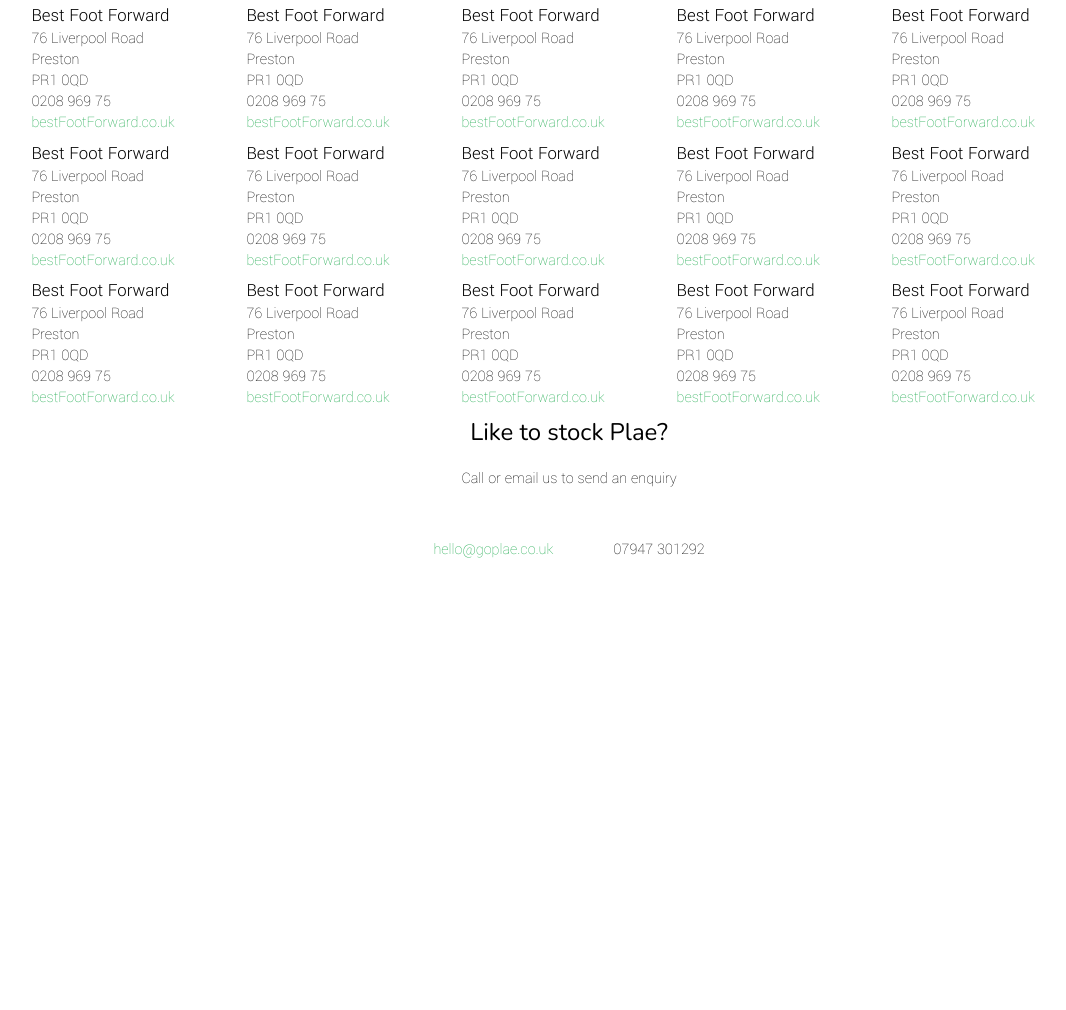
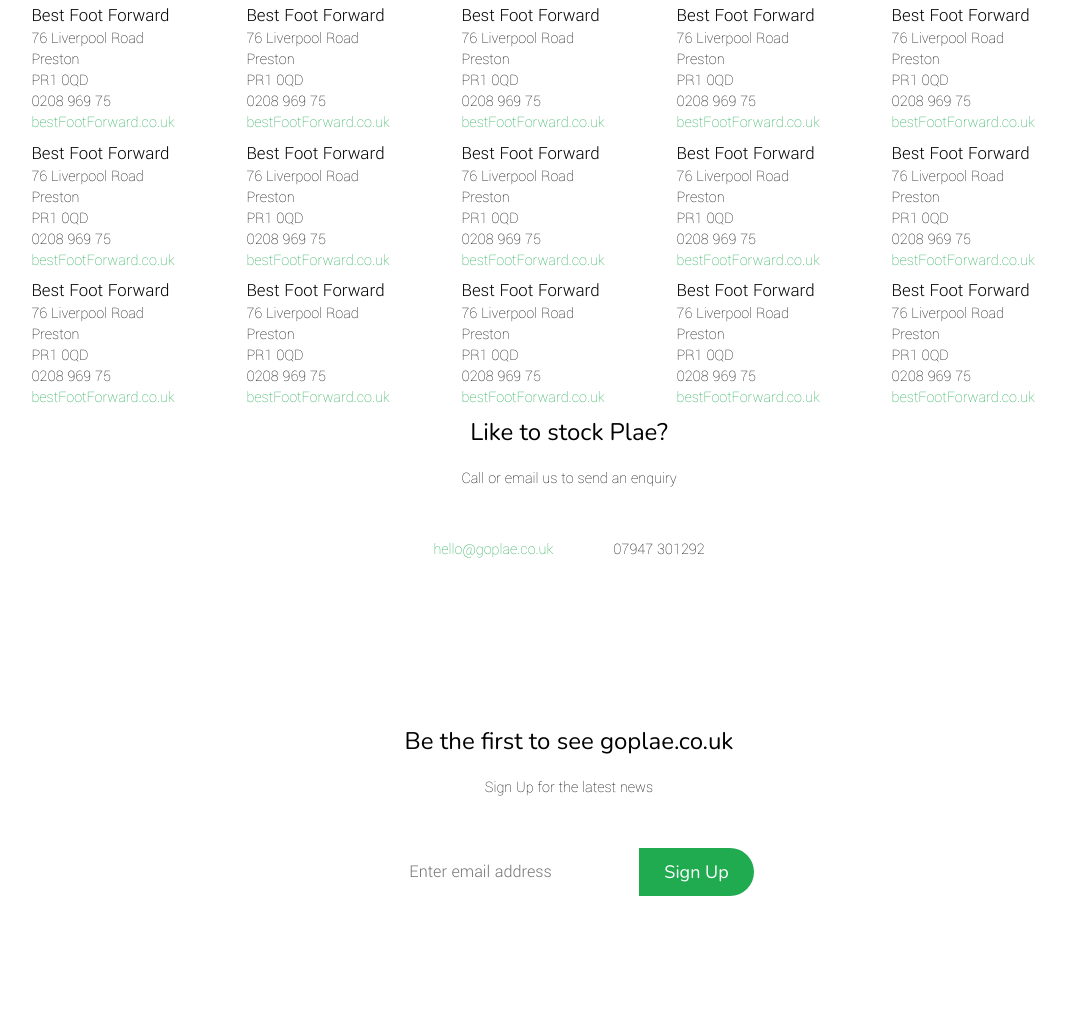
Before and after one commit to dudkin-v/Plae_Holding_Page, a website: page src/index.html in a window 1280 px wide. Shown: the part 4990-6000 px from the top of the page, without its empty margins (71-1137 px from the left). Before the commit the page ends 5600 px from the top, so only its background shows below. Drawn offline with nearby package versions, Linux system fonts and the light colour scheme.

Commit message:
added footer

```diff
--- a/src/index.html
+++ b/src/index.html
@@ -7,7 +7,7 @@
     <link rel="preconnect" href="https://fonts.gstatic.com" crossorigin>
     <link href="https://fonts.googleapis.com/css2?family=Nunito:wght@300;400&family=Yantramanav:wght@100;300&display=swap" rel="stylesheet">
     <link rel="stylesheet" href="style.css" />
-    <title>Plae_HoldinPage</title>
+    <title>Plae</title>
   </head>
   <body>
     <div class="wrapper">
@@ -300,8 +300,18 @@
         </div>
       </section>
 
-
-
+     <footer class="footer">
+       <div class="footer-description">
+         <h2>Be the first to see goplae.co.uk</h2>
+         <p>Sign Up for the latest news</p>
+       </div>
+       <div class="registration-field">
+         <label>
+           <input type="text" placeholder="Enter email address" />
+         </label>
+         <button>Sign Up</button>
+       </div>
+     </footer>
     </div>
   <script src="script.js"></script>
   </body>
--- a/src/style.css
+++ b/src/style.css
@@ -4,6 +4,7 @@
 @import "./styles/css/range.css";
 @import "./styles/css/benefits.css";
 @import "./styles/css/contacts.css";
+@import "./styles/css/footer.css";
 
 * {
   margin: 0;
--- /dev/null
+++ b/src/styles/scss/footer.scss
@@ -0,0 +1,47 @@
+.footer {
+  display: flex;
+  flex-direction: column;
+  align-items: center;
+  justify-content: center;
+  height: 50vh;
+  width: 100%;
+
+  &-description {
+    h2 {
+      padding-bottom: 20px;
+    }
+    p {
+      padding-bottom: 50px;
+      text-align: center;
+    }
+  }
+
+  .registration-field {
+    display: flex;
+    justify-content: center;
+
+    input {
+      border: none;
+      outline: none;
+      background-color: white;
+      font-size: 18px;
+      padding: 12px 25px;
+      border-bottom-left-radius: 25px;
+      border-top-left-radius: 25px;
+      font-family: "Yantramanav", sans-serif;
+    }
+
+    button {
+      border: none;
+      font-size: 18px;
+      color: white;
+      background-color: #20ab50;
+      padding: 12px 25px;
+      border-bottom-right-radius: 25px;
+      border-top-right-radius: 25px;
+      font-family: "Nunito", sans-serif;
+      font-weight: 400;
+      cursor: pointer;
+    }
+  }
+}
```
Also changed, not shown: src/styles/css/footer.css (added).
